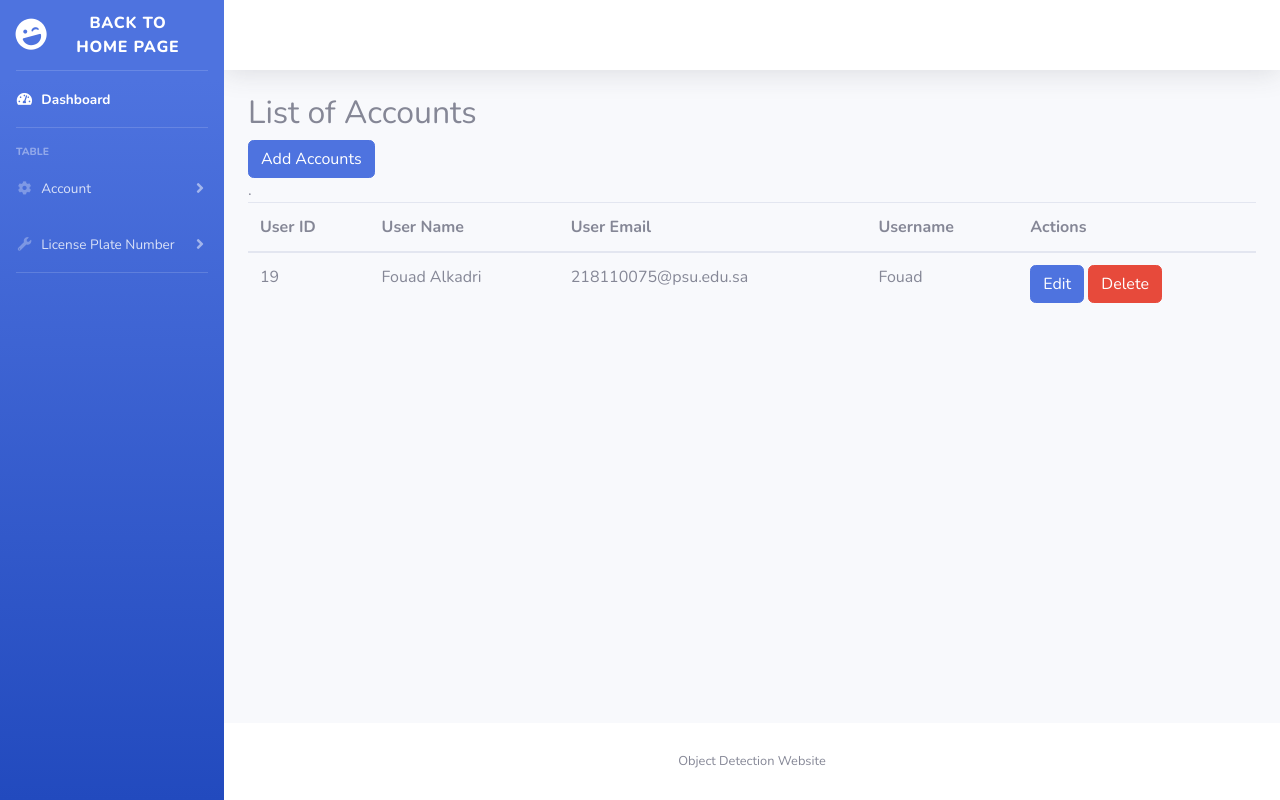
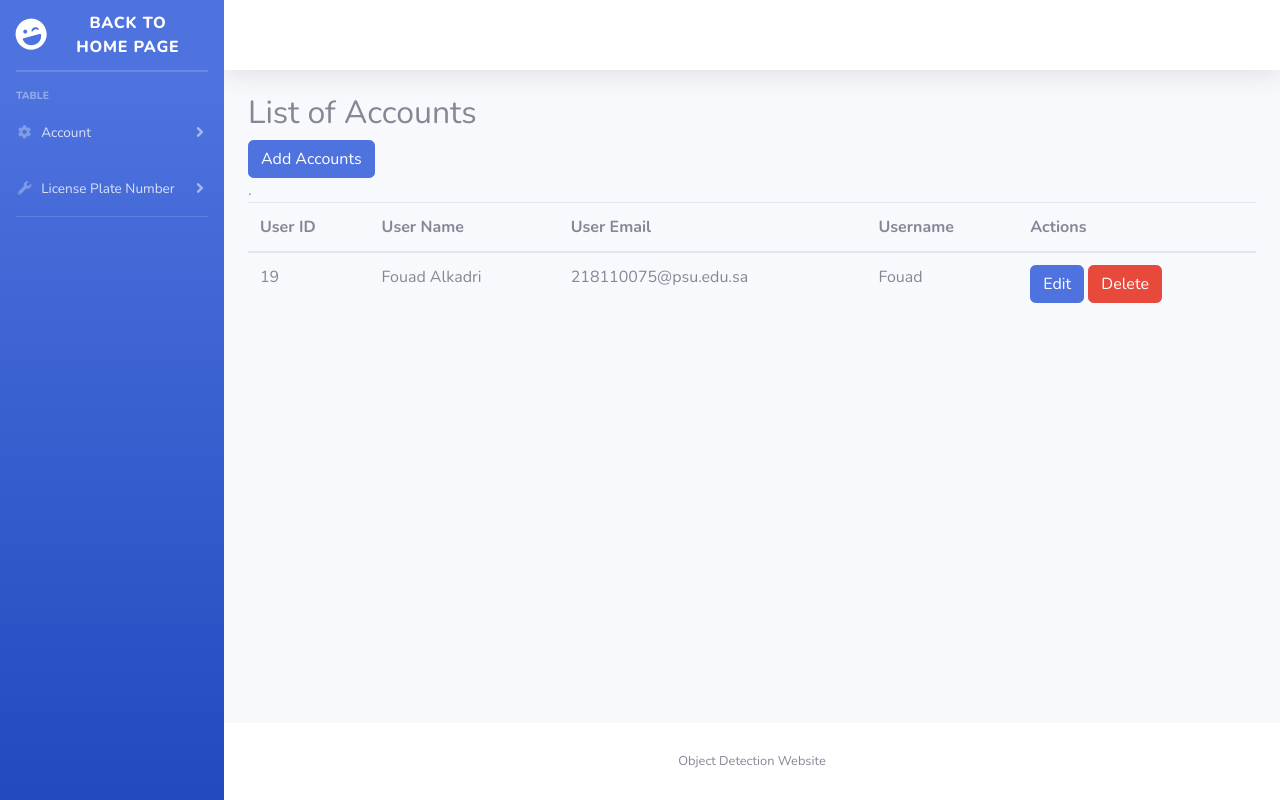
Before and after one commit to fouad20000/Capstone_Project_OB, a PHP site: page /AdminDashboard/AccountTable.php in a window 1280 px wide. Run offline with PHP 8.4, Linux system fonts and the light colour scheme; data comes from the database, SQL or seed files in the repository; data that the repository does not hold is empty.

Commit message:
Update AccountTable.php

```diff
--- a/AdminDashboard/AccountTable.php
+++ b/AdminDashboard/AccountTable.php
@@ -42,13 +42,6 @@
             <!-- Divider -->
             <hr class="sidebar-divider my-0">
 
-            <!-- Nav Item - Dashboard -->
-            <li class="nav-item active">
-                <a class="nav-link" href="Mainpage.php">
-                    <i class="fas fa-fw fa-tachometer-alt"></i>
-                    <span>Dashboard</span></a>
-            </li>
-
             <!-- Divider -->
             <hr class="sidebar-divider">
 
@@ -84,8 +77,7 @@
                     data-parent="#accordionSidebar">
                     <div class="bg-white py-2 collapse-inner rounded">
                         <h6 class="collapse-header">Tables:</h6>
-                        <a class="collapse-item" href="LPI.php">License plate information</a>
-                        <a class="collapse-item" href="DP.php">Detected Plates</a>
+                        <a class="collapse-item" href="DP.php">List of License Plates</a>
                     </div>
                 </div>
             </li>
```
